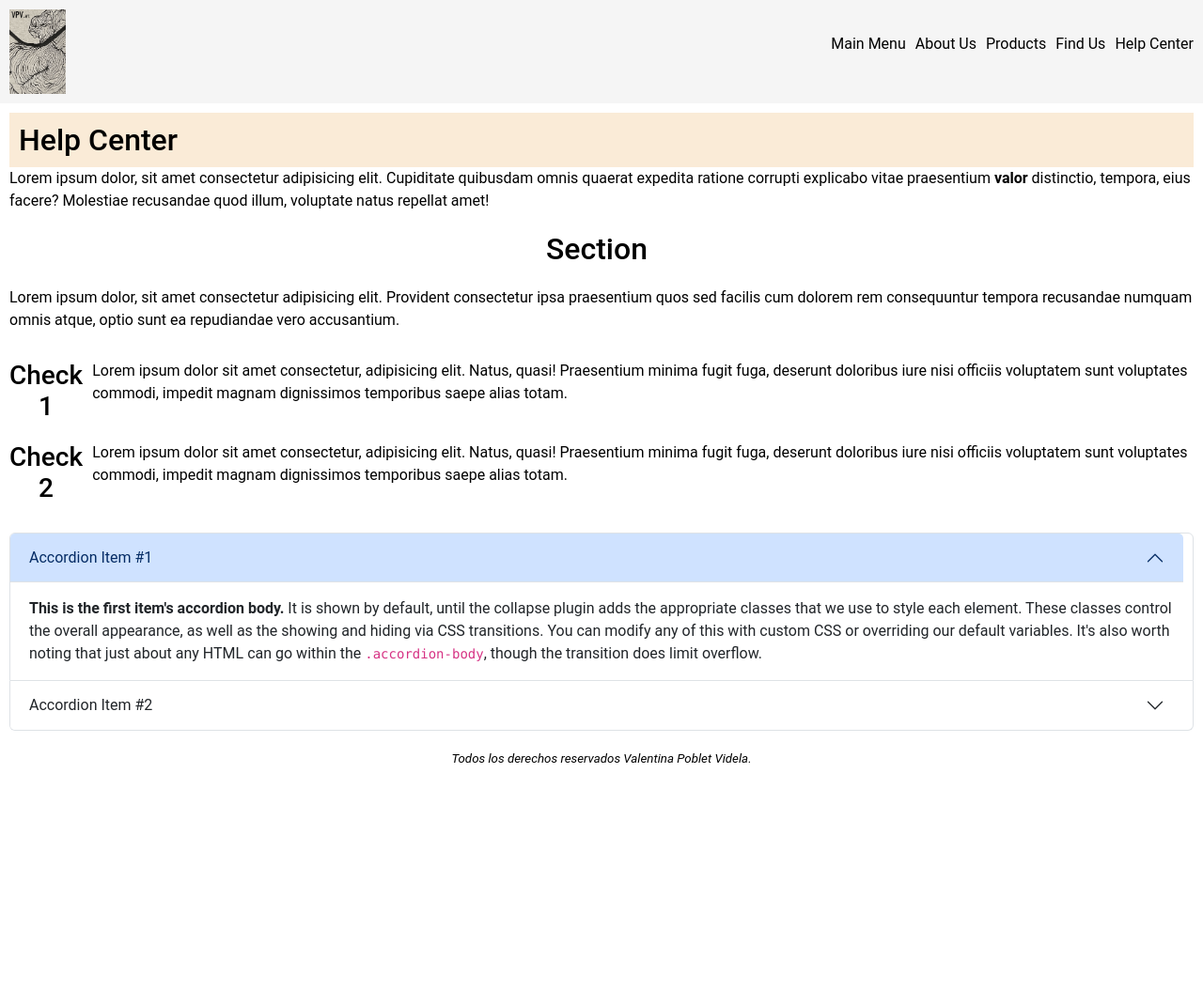
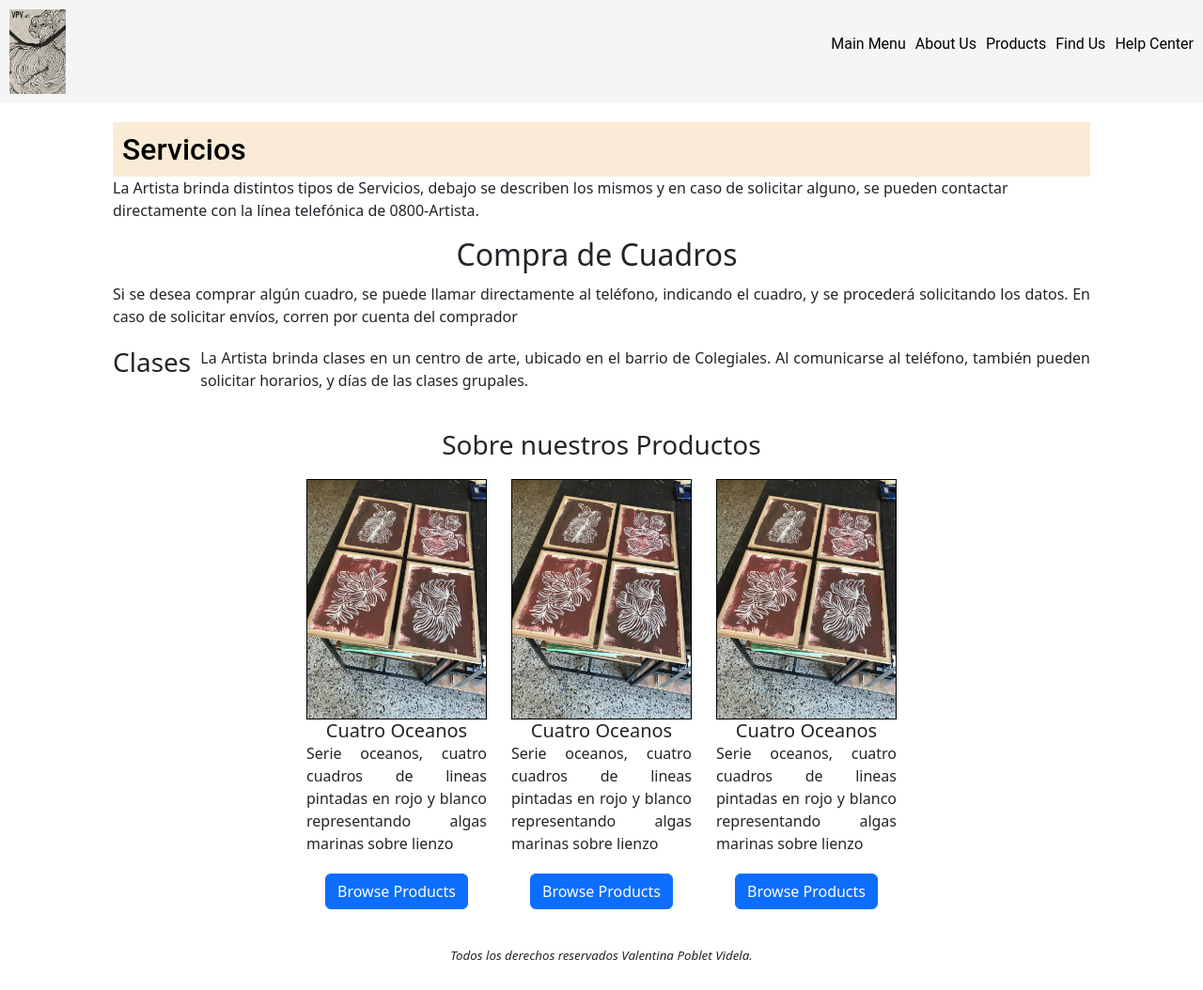
Before and after one commit to valen-poblet/pre-entrega, a website: page pages/help-center.html in a window 1280 px wide. Shown: the whole page at 94% size. Before the commit the page ends 844 px from the top, so only its background shows below. Drawn offline with nearby package versions, Linux system fonts and the light colour scheme.

Commit message:
actualizacion de estilos

```diff
--- a/pages/help-center.html
+++ b/pages/help-center.html
@@ -50,49 +50,47 @@
     </header>
 
     <main>
-        <h1> Help Center </h1>
+        <h1> Servicios </h1>
 
-        <p> Lorem ipsum dolor, sit amet consectetur adipisicing elit. Cupiditate quibusdam omnis quaerat expedita ratione corrupti explicabo vitae praesentium <strong> valor </strong> distinctio, tempora, eius facere? Molestiae recusandae quod illum, voluptate natus repellat amet!</p>
+        <p> La Artista brinda distintos tipos de Servicios, debajo se describen los mismos y en caso de solicitar alguno, se pueden contactar directamente con la línea telefónica de 0800-Artista.</p>
 
         <section class="help-center-section">
-            <h2> Section </h2>
-            <p> Lorem ipsum dolor, sit amet consectetur adipisicing elit. Provident consectetur ipsa praesentium quos sed facilis cum dolorem rem consequuntur tempora recusandae numquam omnis atque, optio sunt ea repudiandae vero accusantium.</p>
+            <h2> Compra de Cuadros </h2>
+            <p> Si se desea comprar algún cuadro, se puede llamar directamente al teléfono, indicando el cuadro, y se procederá solicitando los datos. En caso de solicitar envíos, corren por cuenta del comprador</p>
             <div class="help-center-sub-section">
-                <h3> Check 1 </h3>
-                <p> Lorem ipsum dolor sit amet consectetur, adipisicing elit. Natus, quasi! Praesentium minima fugit fuga, deserunt doloribus iure nisi officiis voluptatem sunt voluptates commodi, impedit magnam dignissimos temporibus saepe alias totam.</p>
-            </div>
-            <div class="help-center-sub-section">
-                <h3> Check 2 </h3>
-                <p> Lorem ipsum dolor sit amet consectetur, adipisicing elit. Natus, quasi! Praesentium minima fugit fuga, deserunt doloribus iure nisi officiis voluptatem sunt voluptates commodi, impedit magnam dignissimos temporibus saepe alias totam.</p>
-            </div>
+                <h3> Clases </h3>
+                <p> La Artista brinda clases en un centro de arte, ubicado en el barrio de Colegiales. Al comunicarse al teléfono, también pueden solicitar horarios, y días de las clases grupales.</p>
          </section>
 
          <!-- Bootrasp Section -->
-        <section>
-            <div class="accordion" id="accordionExample">
-                <div class="accordion-item">
-                  <h2 class="accordion-header">
-                    <button class="accordion-button" type="button" data-bs-toggle="collapse" data-bs-target="#collapseOne" aria-expanded="true" aria-controls="collapseOne">
-                      Accordion Item #1
-                    </button>
-                  </h2>
-                  <div id="collapseOne" class="accordion-collapse collapse show" data-bs-parent="#accordionExample">
-                    <div class="accordion-body">
-                      <strong>This is the first item's accordion body.</strong> It is shown by default, until the collapse plugin adds the appropriate classes that we use to style each element. These classes control the overall appearance, as well as the showing and hiding via CSS transitions. You can modify any of this with custom CSS or overriding our default variables. It's also worth noting that just about any HTML can go within the <code>.accordion-body</code>, though the transition does limit overflow.
+
+         <h3 class="pre-bt-title"> Sobre nuestros Productos </h3>
+
+         <section class="cards-section">
+          <div class="card-bs">
+            <img src="../img/cuatro-oceanos.JPG" class="card-img-top" alt="Serie oceanos, cuatro cuadros de lineas pintadas en rojo y blanco representando algas marinas sobre lienzo">
+            <div class="card-body">
+              <h5 class="card-title">Cuatro Oceanos</h5>
+              <p class="card-text">Serie oceanos, cuatro cuadros de lineas pintadas en rojo y blanco representando algas marinas sobre lienzo</p>
+              <a href="pages/products.html" class="btn btn-primary">Browse Products</a>
             </div>
           </div>
-                </div>
-                <div class="accordion-item">
-                  <h2 class="accordion-header">
-                    <button class="accordion-button collapsed" type="button" data-bs-toggle="collapse" data-bs-target="#collapseTwo" aria-expanded="false" aria-controls="collapseTwo">
-                      Accordion Item #2
-                    </button>
-                  </h2>
-                  <div id="collapseTwo" class="accordion-collapse collapse" data-bs-parent="#accordionExample">
-                    <div class="accordion-body">
-                      <strong>This is the second item's accordion body.</strong> It is hidden by default, until the collapse plugin adds the appropriate classes that we use to style each element. These classes control the overall appearance, as well as the showing and hiding via CSS transitions. You can modify any of this with custom CSS or overriding our default variables. It's also worth noting that just about any HTML can go within the <code>.accordion-body</code>, though the transition does limit overflow.
+
+          <div class="card-bs">
+            <img src="../img/cuatro-oceanos.JPG" class="card-img-top" alt="Serie oceanos, cuatro cuadros de lineas pintadas en rojo y blanco representando algas marinas sobre lienzo">
+            <div class="card-body">
+              <h5 class="card-title">Cuatro Oceanos</h5>
+              <p class="card-text">Serie oceanos, cuatro cuadros de lineas pintadas en rojo y blanco representando algas marinas sobre lienzo</p>
+              <a href="pages/products.html" class="btn btn-primary">Browse Products</a>
             </div>
           </div>
+
+          <div class="card-bs">
+            <img src="../img/cuatro-oceanos.JPG" class="card-img-top" alt="Serie oceanos, cuatro cuadros de lineas pintadas en rojo y blanco representando algas marinas sobre lienzo">
+            <div class="card-body">
+              <h5 class="card-title">Cuatro Oceanos</h5>
+              <p class="card-text">Serie oceanos, cuatro cuadros de lineas pintadas en rojo y blanco representando algas marinas sobre lienzo</p>
+              <a href="pages/products.html" class="btn btn-primary">Browse Products</a>
             </div>
           </div>
         </section>
--- /dev/null
+++ b/sass/main.scss
@@ -0,0 +1,108 @@
+// comentario en scss
+
+/* comentario en scss y css */
+
+// nesting
+
+// import
+
+@import "utilidades/products";
+@import "utilidades/bs";
+@import "utilidades/mediaqr";
+@import "utilidades/variables";
+
+/* estilos de header */
+
+header{
+    font-family: "Roboto", sans-serif;
+    background-color: $color-principal-background;
+    display: flex;
+    flex-direction: row;
+    justify-content: space-between;
+    align-items: center;
+    padding: 10px;
+    img {
+        width: 60px;
+        height: auto;
+            }
+    .nav-bar{
+        position: sticky;
+        top: 0;
+        z-index: 10;
+        background-color: $color-principal-background;
+        width: 100%;
+        display: flex;
+        flex-direction: column;
+        justify-content: end;
+        align-items: flex-end;
+    }
+    nav {
+        ul {
+            list-style-type: none;
+            display:flex;
+            gap: 10px;
+            margin-left: 20px;
+            text-align: center;
+            li {
+                a {
+                    color: black;
+                    list-style: none;
+                    text-decoration: none;
+                }
+            }
+        }
+    }
+        }
+
+/* estilos de main */
+
+main {
+    margin: 20px;
+    min-height: 80vh;
+    align-content:start;
+    row-gap: 10px;
+    h1{
+        color: black;
+        font-family: "Roboto", sans-serif;
+        background-color: $color-secundario-background;
+        margin: 0;
+        padding: 10px;
+        font-size: 2rem;
+    }
+
+    // estilos de sections y sub-sections
+
+    section {
+        h2, h3 {
+            margin-bottom: 10px;
+            margin-right: 10px;
+            text-align: center;
+        }
+        p {
+            margin-bottom: 20px;
+            text-align:justify;
+        }
+        .help-center-section{
+            display: grid;
+            grid-template-columns: repeat (3, 2fr);
+            grid-gap: 10px;
+        }
+        .help-center-sub-section{
+            display: flex;
+        }
+        }
+
+    .location iframe {
+        width: 100%;
+        height: auto;
+        max-width: 600px;
+    }
+}
+
+footer {
+    font-size: smaller;
+    font-style: italic;
+    text-align: center;
+    clear: both;
+    padding: 10px;
+}
--- /dev/null
+++ b/sass/utilidades/_bs.scss
@@ -0,0 +1,30 @@
+
+// estilos para bs
+
+.pre-bt-title {
+    margin-bottom: 20px;
+    margin-top: 20px;
+    text-align: center;
+}
+
+.cards-section {
+    display: grid;
+    grid-template-columns: repeat(3, 2fr);
+    gap: 20px;
+    text-align: center;
+}
+
+.card-bs {
+    width: 100%;
+    height: auto;
+}
+
+.card-img-top {
+    width: 100%;
+    height: auto;
+    border: 1px solid black;
+}
+
+.btn {
+    margin-bottom: 10px;
+}
--- /dev/null
+++ b/sass/utilidades/_mediaqr.scss
@@ -0,0 +1,34 @@
+/* mq desktop */
+
+@media screen and (min-width: 1024px) {
+
+    main {
+        padding-left: 100px;
+        padding-right: 100px;
+        }
+
+    .photo-container {
+        grid-template-columns: repeat(3, 1fr);
+        margin-left: 200px;
+        margin-right: 200px;
+    }
+
+    .location {
+        text-align: center;
+        margin-top: 20px;
+    }
+
+    .cards-section {
+        display: flex;
+        flex-direction: row;
+        justify-content: space-evenly;
+        align-items: center;
+        margin-left: 200px;
+        margin-right: 200px;
+    }
+
+    .card-bs {
+        width: 12rem;
+        height: auto;
+    }
+}
--- /dev/null
+++ b/sass/utilidades/_products.scss
@@ -0,0 +1,18 @@
+// estilos de productos
+
+.photo-container {
+    display: grid;
+    grid-template-columns: repeat(2, 1fr);
+    grid-gap: 10px;
+    margin: 10px;
+}
+
+.photo-container img {
+    width: 100%;
+    height: auto;
+    border: 1px solid black;
+    object-fit: cover;
+}
+.photo {
+    display: flex;
+}
--- /dev/null
+++ b/sass/utilidades/_variables.scss
@@ -0,0 +1,3 @@
+
+$color-principal-background: whitesmoke;
+$color-secundario-background: antiquewhite;
```
Also changed, not shown: index.html (+30 -40 lines), package.json (added, +11 -0 lines), pages/about-us.html (+28 -27 lines), pages/find-us.html (+28 -26 lines), pages/products.html (+25 -22 lines), css/style.css, sass/utilidades/_mixin.scss (added), 2 other files. Lines whose indentation alone changed are shown as unchanged.
